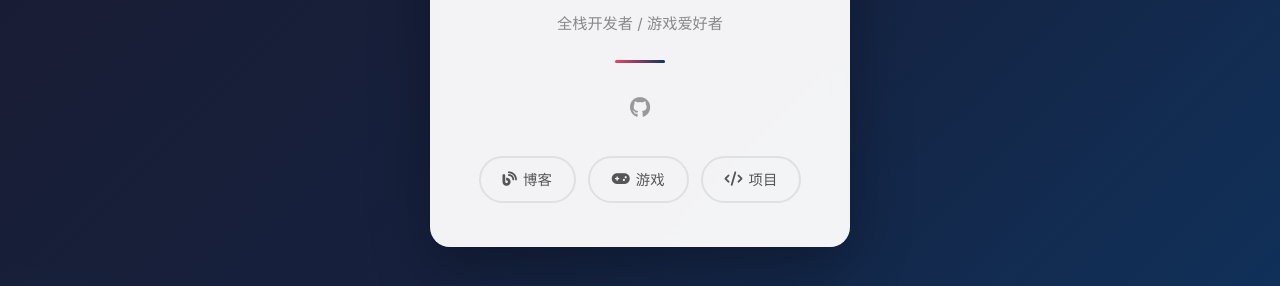
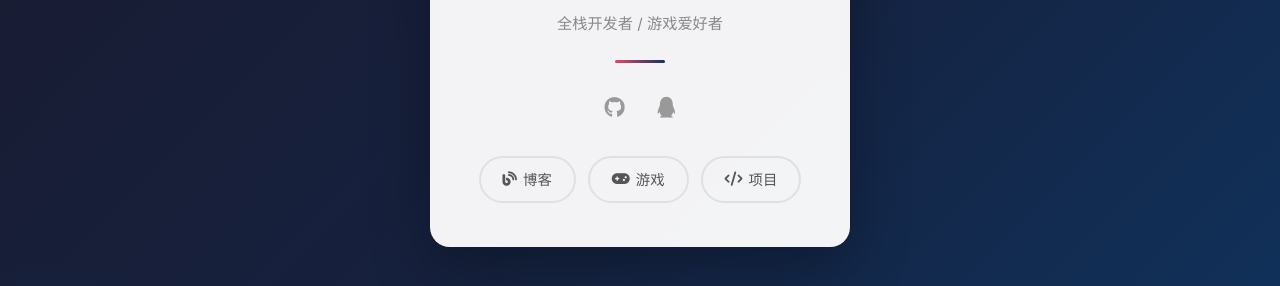
Before and after one commit to huangchen-2/htmlGame, a Jekyll site: the page built from index.md, in a window 1280 px wide. Shown: the part 393-679 px from the top of the page. Built offline with Jekyll 4.4.1, drawn with Linux system fonts in a browser that asks for light colours.

Commit message:
添加QQ联系方式

```diff
--- a/_config.yml
+++ b/_config.yml
@@ -9,6 +9,7 @@ author:
   bio: 全栈开发者 / 游戏爱好者
   # email: your@email.com
   # twitter: your_twitter
+  qq: "123456789"
 
 # 博客文章链接格式
 permalink: /blog/:year/:month/:day/:title/
--- a/_layouts/home.html
+++ b/_layouts/home.html
@@ -14,6 +14,11 @@ layout: default
       <a href="https://github.com/{{ site.github_username }}" target="_blank" title="GitHub">
         <i class="fab fa-github"></i>
       </a>
+      {% if site.author.qq %}
+      <a href="tencent://message/?uin={{ site.author.qq }}" title="QQ: {{ site.author.qq }}">
+        <i class="fab fa-qq"></i>
+      </a>
+      {% endif %}
       {% if site.author.twitter %}
       <a href="https://twitter.com/{{ site.author.twitter }}" target="_blank" title="Twitter">
         <i class="fab fa-twitter"></i>
```
